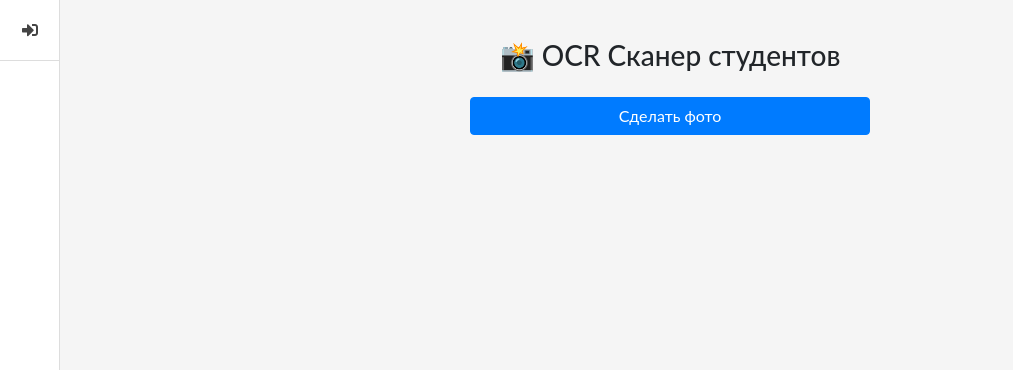
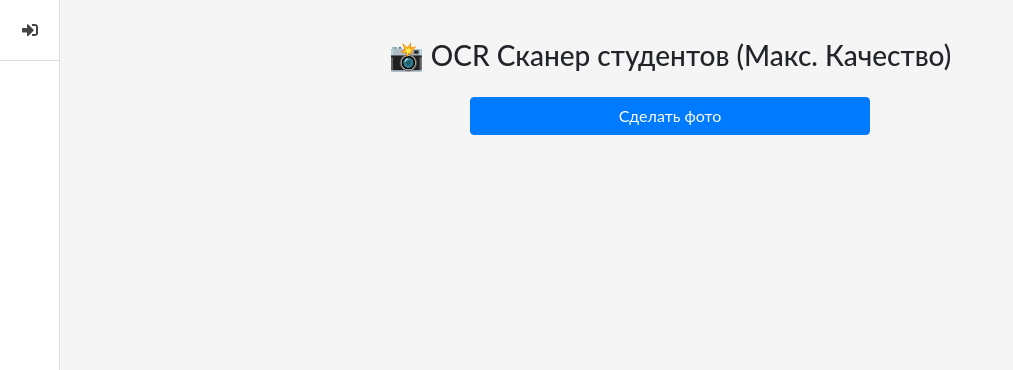
Before and after one commit to LightkingB/next, a Django app: page /archive/detect/ocr/ in a window 1280 px wide. Shown: the part 50-420 px from the top of the page, without its empty margins (0-1013 px from the left). Run offline with Django 4.2, Linux system fonts and the light colour scheme; some libraries are stand-ins or nearby versions.

Commit message:
change ocr algorithm:

```diff
--- a/archives/views.py
+++ b/archives/views.py
@@ -387,8 +387,8 @@ def ocr_view(request):
         return Response({"error": "Отсутствуют данные изображения."}, status=status.HTTP_400_BAD_REQUEST)
 
     try:
-        optimized_image = compress_image(image_base64)
-
+        # optimized_image = compress_image(image_base64)
+        raw_image_data = image_base64
         # Вызов OpenAI API
         response = client.responses.create(
             model="gpt-4o-mini",
@@ -397,7 +397,7 @@ def ocr_view(request):
                 {
                     "role": "user",
                     "content": [
-                        {"type": "input_image", "image_url": optimized_image}
+                        {"type": "input_image", "image_url": raw_image_data}
                     ]
                 }
             ],
--- a/templates/teachers/archive/detect-act-image.html
+++ b/templates/teachers/archive/detect-act-image.html
@@ -14,6 +14,8 @@
         }
 
         #my_camera video, #my_camera canvas, #my_camera {
+            /* Примечание: width/height здесь относятся к отображению на странице,
+               а не к фактическому разрешению снимка. */
             width: 100% !important;
             height: auto !important;
             border-radius: 10px;
@@ -21,7 +23,7 @@
         }
 
         /* ----------------------------------------------------- */
-        /* СТИЛИ LOADER (используем d-none/d-flex от Bootstrap) */
+        /* СТИЛИ LOADER (Изначально скрыт классом d-none) */
         /* ----------------------------------------------------- */
         #loader {
             position: absolute;
@@ -31,7 +33,7 @@
             height: 100%;
             /* Полупрозрачный фон */
             background: rgba(255, 255, 255, 0.9);
-            flex-direction: column; /* Элементы идут вертикально */
+            flex-direction: column;
             justify-content: center;
             align-items: center;
             font-size: 16px;
@@ -50,6 +52,8 @@
         /* СТИЛИ ПРЕДПРОСМОТРА И РЕЗУЛЬТАТА */
         /* ----------------------------------------------------- */
         img.preview-img {
+            /* Модальное окно отображает изображение в натуральном размере (PNG Base64),
+               но мы ограничиваем его максимальный размер для отображения. */
             max-width: 100%;
             height: auto;
             border-radius: 12px;
@@ -68,7 +72,7 @@
 
 {% block content %}
     <div class="container mt-4">
-        <h3 class="text-center mb-4">📸 OCR Сканер студентов</h3>
+        <h3 class="text-center mb-4">📸 OCR Сканер студентов (Макс. Качество)</h3>
 
         <div id="camera-wrapper">
             <div id="my_camera"></div>
@@ -99,7 +103,7 @@
                 </div>
 
                 <div class="modal-body text-center">
-                    <p>Убедитесь, что текст четкий и хорошо освещен.</p>
+                    <p>Убедитесь, что текст четкий. Снимок сделан в формате PNG без сжатия.</p>
                     <img id="modalPreview" class="preview-img" alt="Предварительный просмотр">
                 </div>
 
@@ -119,12 +123,18 @@
     <script>
         let capturedImage = null;
 
-        // Инициализация камеры
+        // Инициализация камеры с настройками максимального качества
         Webcam.set({
-            width: 360,
-            height: 300,
-            image_format: 'jpeg',
-            jpeg_quality: 90,
+            // Устанавливаем высокое разрешение. Если это слишком много для клиента/браузера, используйте 1280x720.
+            width: 1920,
+            height: 1080,
+
+            // Формат без потерь для максимальной четкости (критично для OCR)
+            image_format: 'png',
+
+            // Качество не применяется к PNG, но полезно для отладки
+            jpeg_quality: 100,
+
             constraints: {facingMode: {ideal: "environment"}}
         });
 
@@ -142,6 +152,8 @@
             Webcam.snap(function (data_uri) {
                 capturedImage = data_uri;
                 document.getElementById("modalPreview").src = data_uri;
+
+                // ВАЖНО: Модальное окно покажет PNG Base64, который может быть большим
                 $('#confirmModal').modal('show');
             });
         };
@@ -154,6 +166,7 @@
             const resultDiv = document.getElementById("ocrResult");
 
             // === Активация Loader: Удаляем d-none и добавляем d-flex ===
+            // Это делает лоадер видимым в момент отправки на сервер
             loader.classList.remove('d-none');
             loader.classList.add('d-flex');
             resultDiv.innerHTML = "";
@@ -167,6 +180,7 @@
                     "Content-Type": "application/json",
                     "X-CSRFToken": "{{ csrf_token }}"
                 },
+                // Отправляем сырые данные Base64 (PNG), без сжатия на клиенте
                 body: JSON.stringify({image: capturedImage})
             })
                 .then(res => {
@@ -202,7 +216,7 @@
             <div class="alert alert-danger">
                 <strong>❌ Ошибка распознавания:</strong>
                 <p>${err.message}</p>
-                <p>Пожалуйста, попробуйте переснять документ, убедившись в хорошем освещении и четкости.</p>
+                <p>Пожалуйста, проверьте соединение, или попробуйте переснять документ.</p>
             </div>`;
                 });
         };
```
